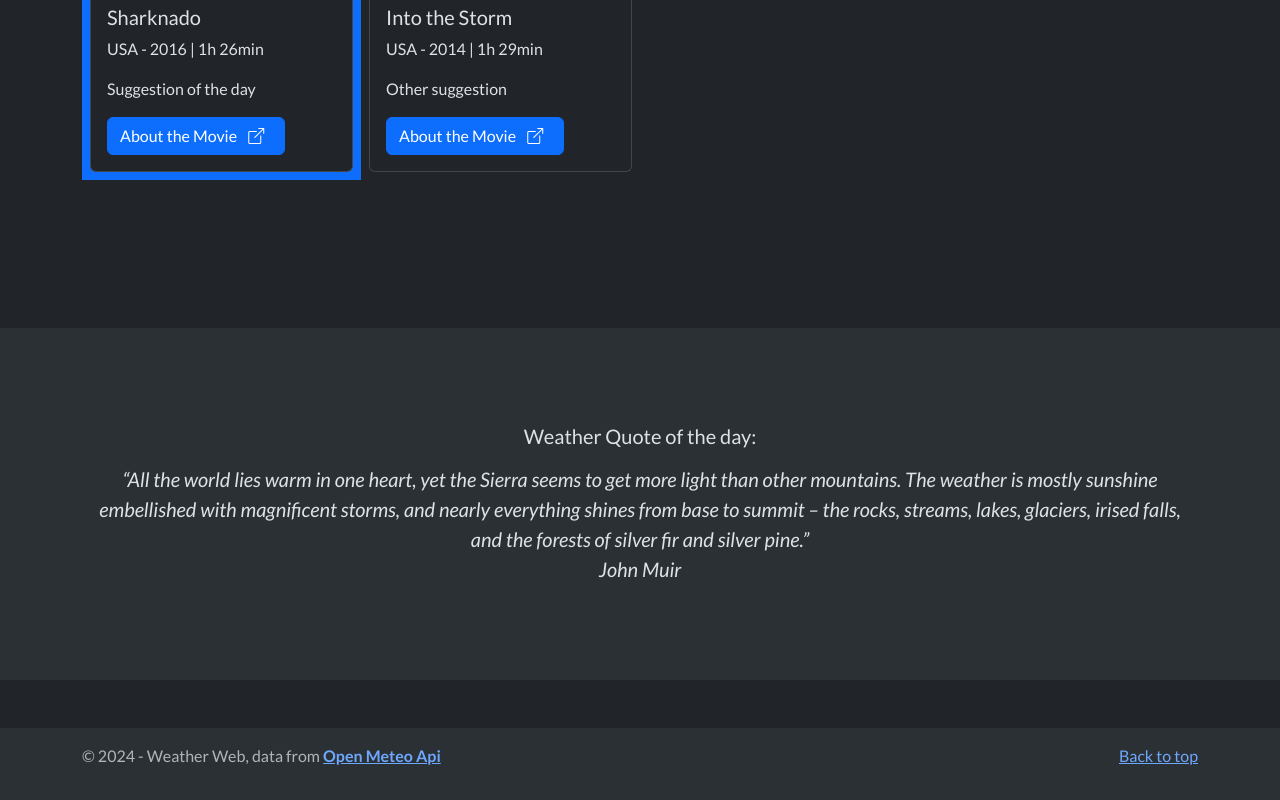
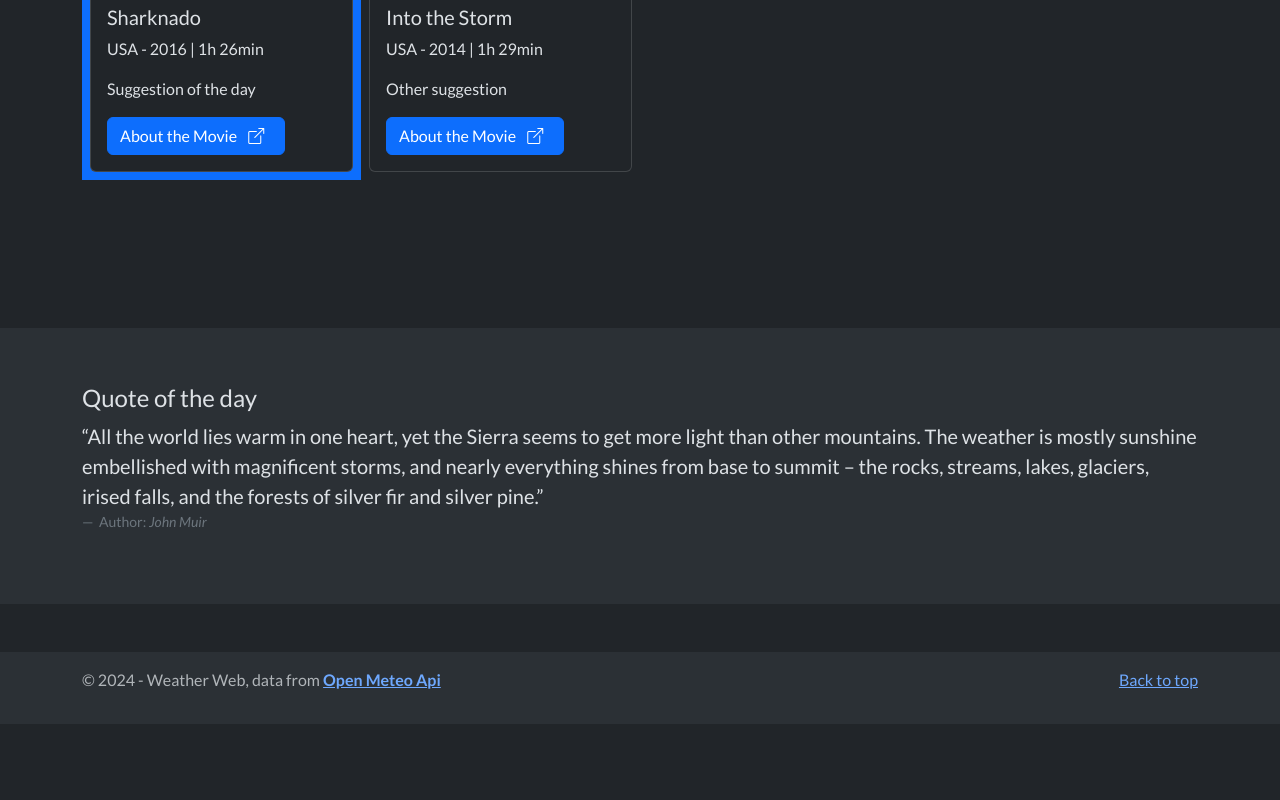
Before and after one commit to IacopoC/weather-web, a Vue app: page / in a window 1280 px wide. Shown: the part 2445-3245 px from the top of the page. After the commit the page ends 3169 px from the top, so only its background shows below. Built offline with nearby package versions, Linux system fonts and the light colour scheme; no server answers.

Commit message:
cambio citazione.

```diff
--- a/src/components/BannerQuote.vue
+++ b/src/components/BannerQuote.vue
@@ -26,13 +26,17 @@ export default {
 <template>
   <div class="my-5">
     <div class="h-100p" id="weatherquotes"></div>
-    <div class="p-5 text-center bg-body-tertiary">
-      <div class="container py-5">
-        <h2 class="lead pb-2"><strong>Weather Quote of the day:</strong></h2>
-        <em class="col-lg-8 mx-auto lead text-dark-emphasis">
-          {{ dailyQuote.quote }}<br>
-          <strong>{{ dailyQuote.author }}</strong>
-        </em>
+    <div class="p-5 bg-body-tertiary">
+      <div class="container py-2">
+        <h4>Quote of the day</h4>
+        <figure>
+          <blockquote class="blockquote">
+            <p>{{ dailyQuote.quote }}</p>
+          </blockquote>
+          <figcaption class="blockquote-footer">
+            Author: <cite title="Source Title">{{ dailyQuote.author }}</cite>
+          </figcaption>
+        </figure>
       </div>
     </div>
   </div>
```
